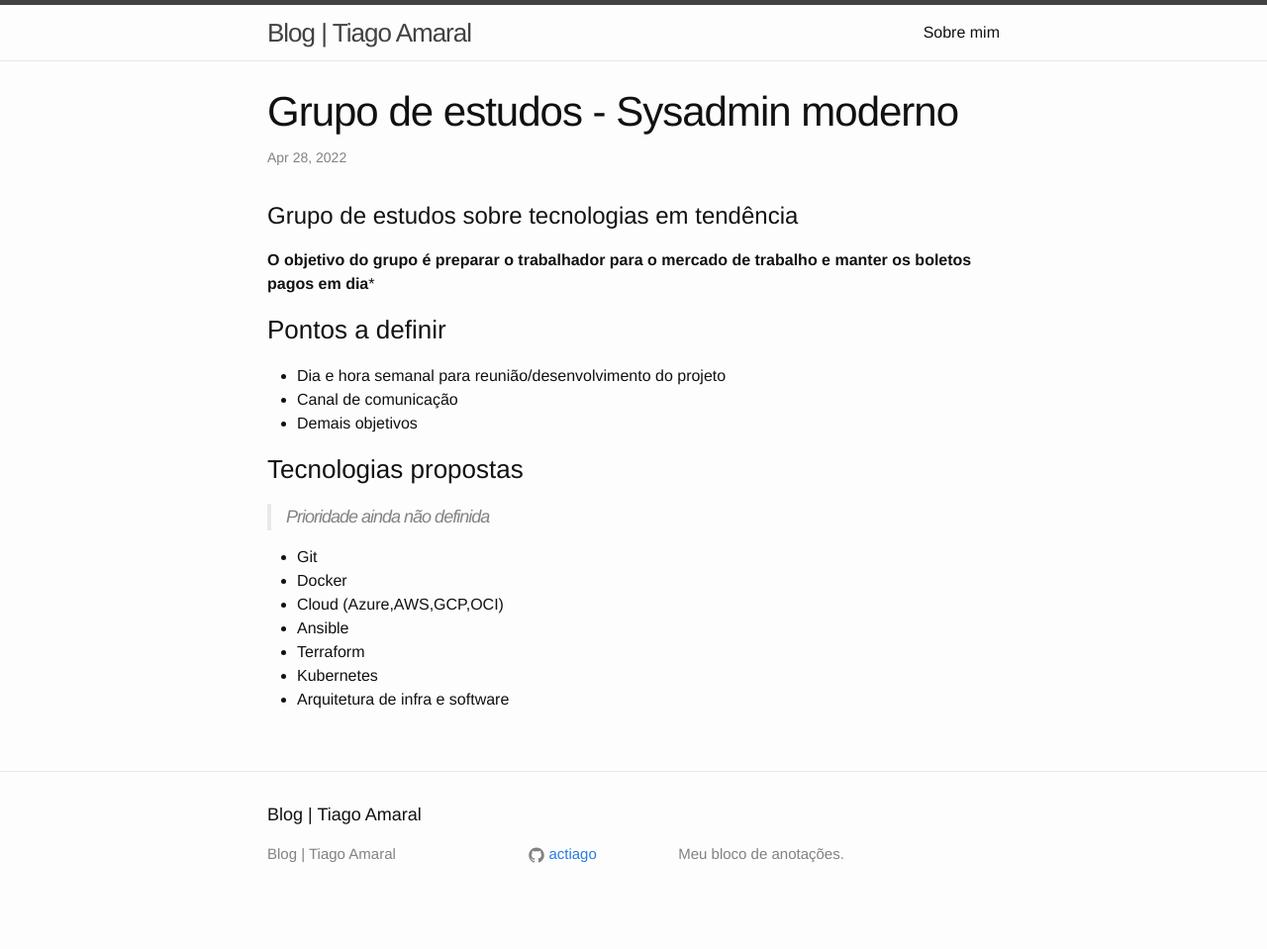
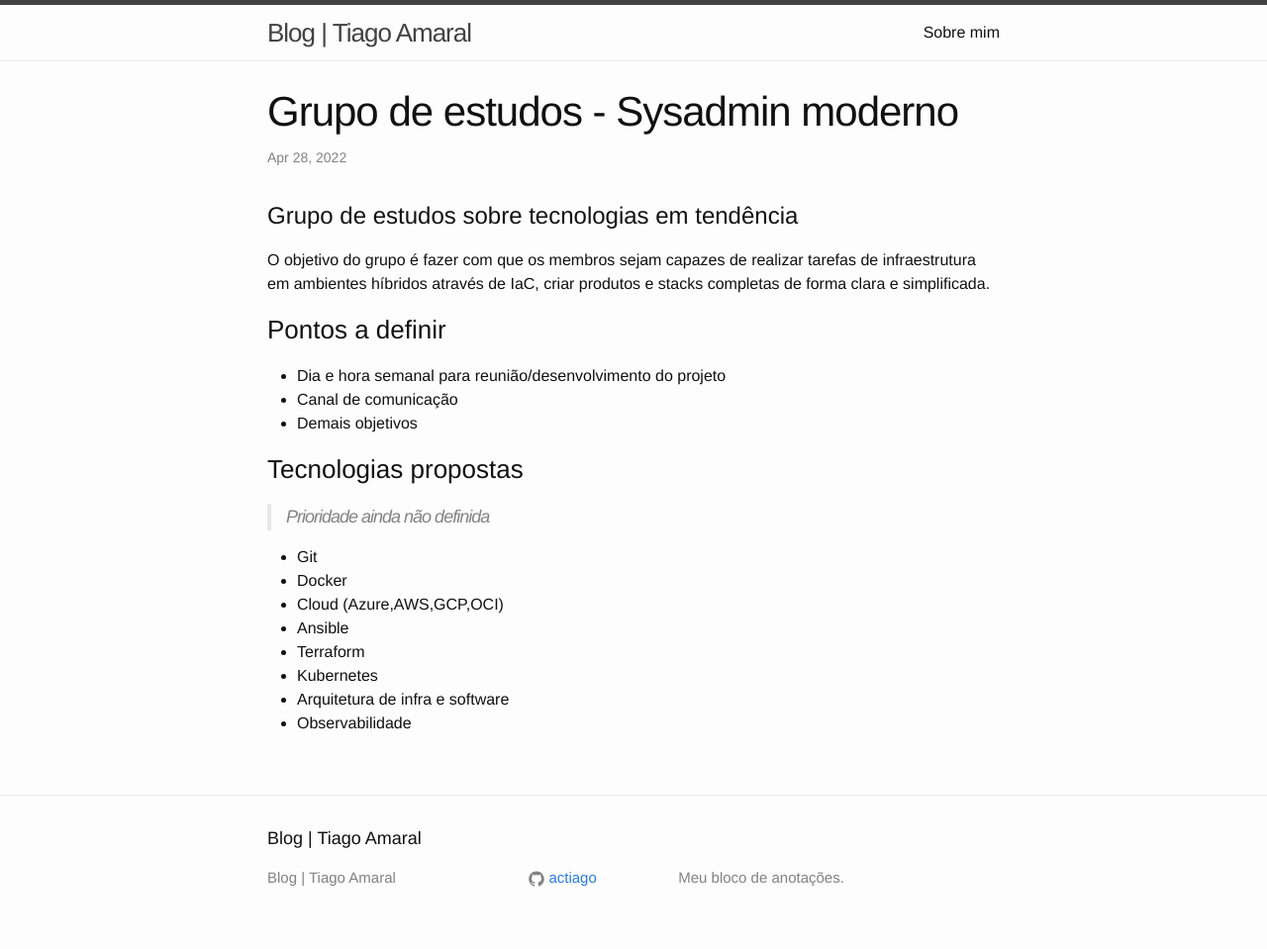
Before and after one commit to actiago/actiago.github.io, a Jekyll site: the page built from _posts/2022-04-28-grupo-de-estudos.markdown, in a window 1280 px wide. Shown: the whole page at 99% size. Built offline with Jekyll 4.4.1, drawn with Linux system fonts in a browser that asks for light colours; before the commit the page ends 935 px from its top, so only the background shows below that.

Commit message:
Altera os objetivos

```diff
--- a/_posts/2022-04-28-grupo-de-estudos.markdown
+++ b/_posts/2022-04-28-grupo-de-estudos.markdown
@@ -7,7 +7,7 @@
 
 # Grupo de estudos sobre tecnologias em tendência
 
-**O objetivo do grupo é preparar o trabalhador para o mercado de trabalho e manter os boletos pagos em dia***
+O objetivo do grupo é fazer com que os membros sejam capazes de realizar tarefas de infraestrutura em ambientes híbridos através de IaC, criar produtos e stacks completas de forma clara e simplificada.
 
 ### Pontos a definir
 
@@ -26,3 +26,4 @@
 - Terraform
 - Kubernetes
 - Arquitetura de infra e software
+- Observabilidade
```
